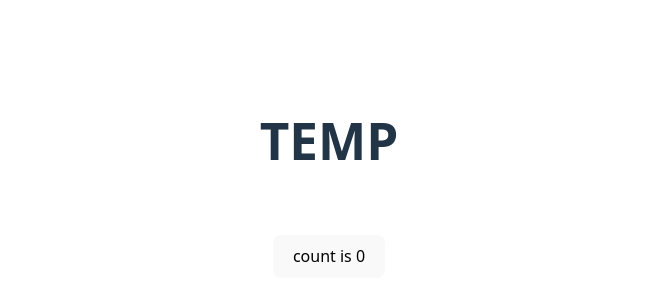
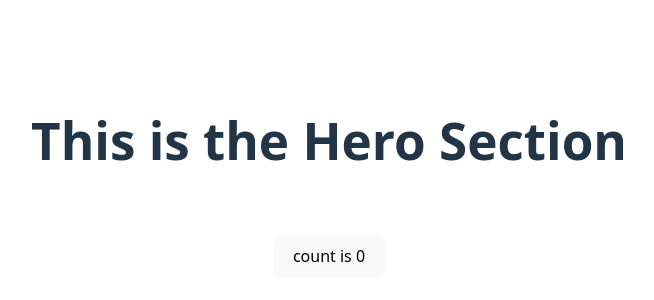
Before and after one commit to Fr4cas/fracas-app, a React (Vite) app: page / in a window 1280 px wide. Shown: the part 206-506 px from the top of the page, without its empty margins (311-965 px from the left). Built offline with nearby package versions, Linux system fonts and the light colour scheme.

Commit message:
feat: add simple Hero component to App

```diff
--- a/src/App.jsx
+++ b/src/App.jsx
@@ -1,12 +1,13 @@
 import { useState } from 'react'
 import './css/App.css'
+import Hero from './components/Hero'
 
 function App() {
   const [count, setCount] = useState(0)
 
   return (
     <>
-      <h1>TEMP</h1>
+      <Hero />
       <div className="card">
         <button onClick={() => setCount((count) => count + 1)}>
           count is {count}
--- /dev/null
+++ b/src/components/Hero.jsx
@@ -0,0 +1,9 @@
+function Hero() {
+    return(
+        <>
+        <h1>This is the Hero Section</h1>
+        </>
+    )
+}
+
+export default Hero
```
